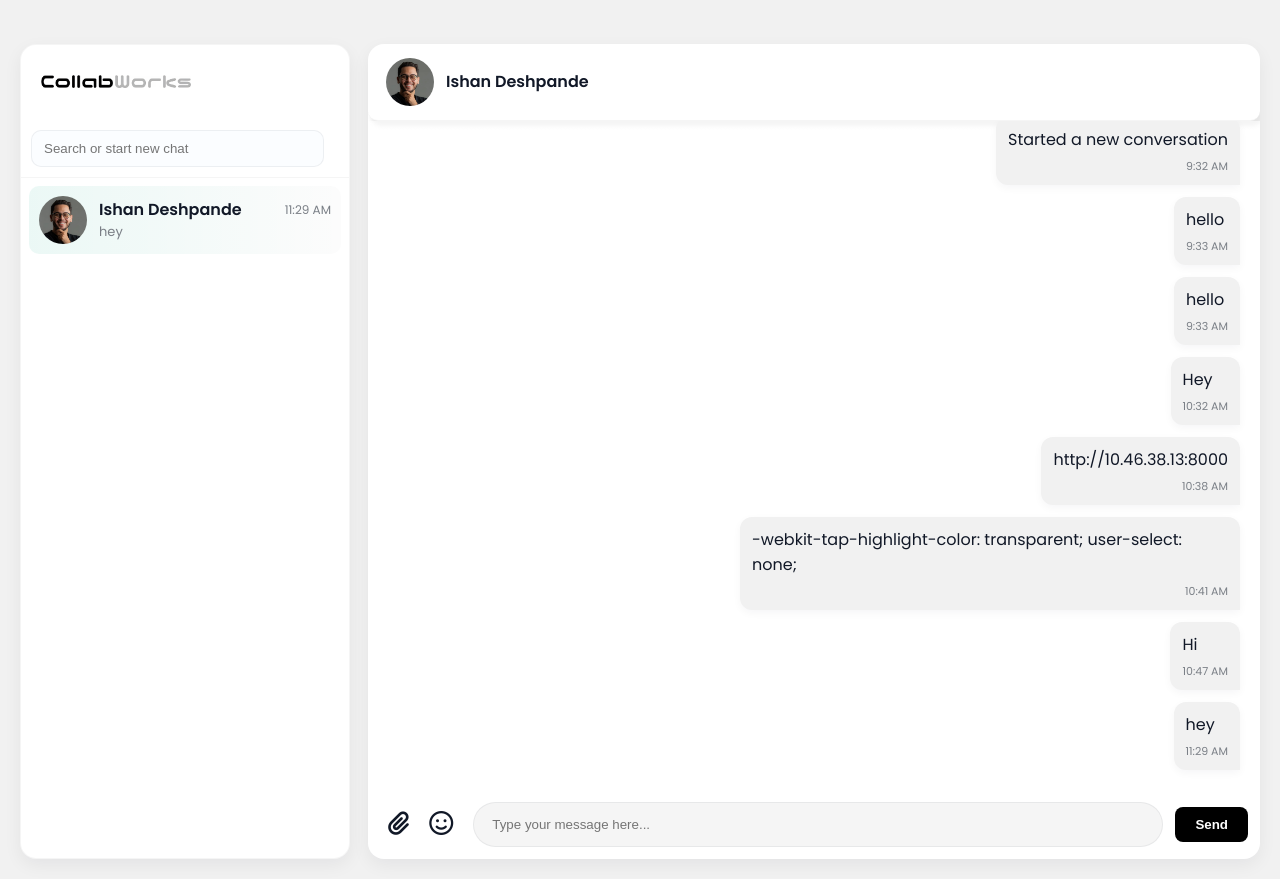
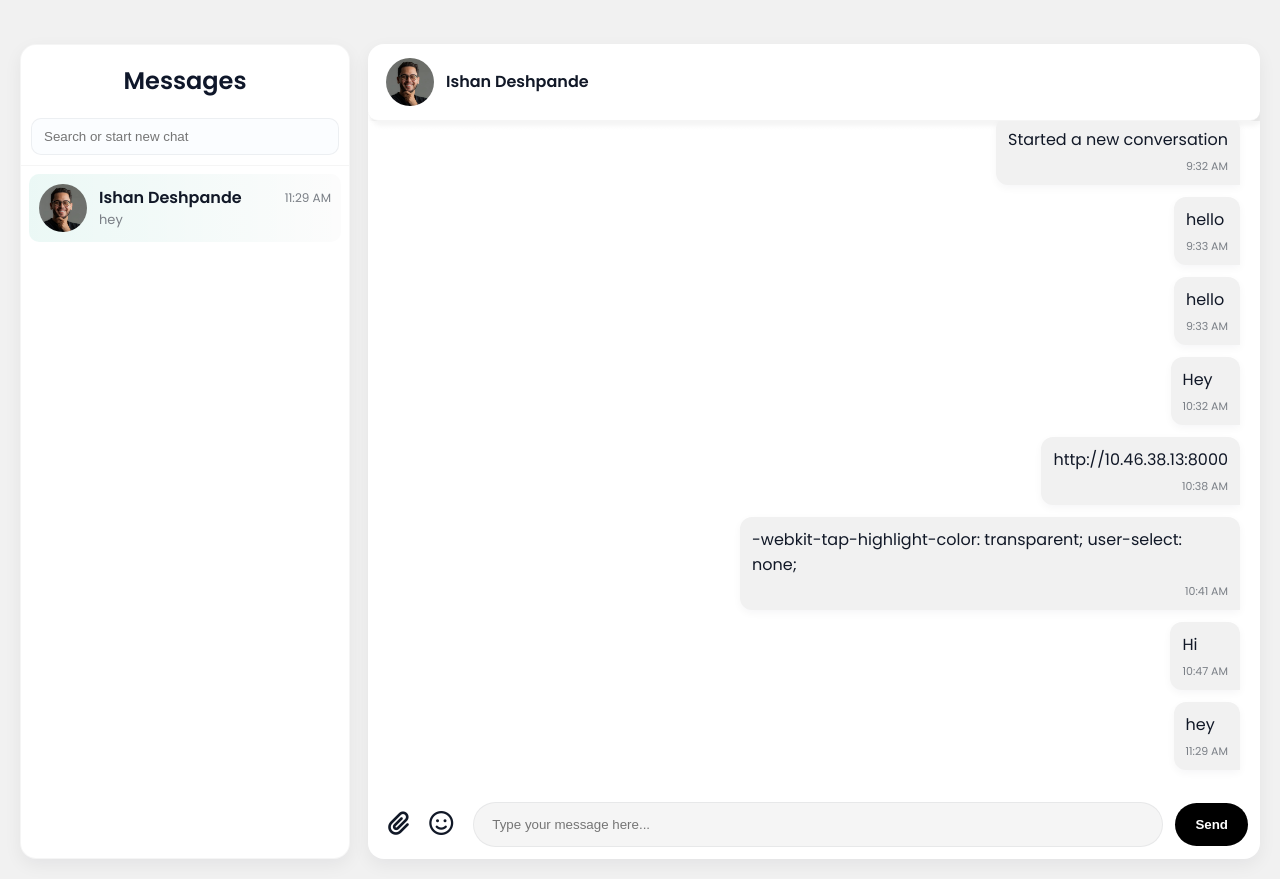
Before and after one commit to deshpandeishan/collab-works, a Flask app: page /chat_page in a window 1280 px wide. Shown: the part 80-959 px from the top of the page. Run offline with Flask 3, Linux system fonts and the light colour scheme; a user stored in the database is signed in; parts of the project's set-up code (start-up, migrations or seed data) failed here and were passed over; some libraries are stand-ins or nearby versions.

Commit message:
add page title

```diff
--- a/static/css/chat/style.css
+++ b/static/css/chat/style.css
@@ -68,12 +68,12 @@ body {
     font-weight: 700;
     font-size: 1.5rem;
     color: #0f172a;
-    margin: 15px 8px;
-    margin-top: 0;
+    text-align: center;
+    margin-top: 8px;
 }
 
 .search input {
-    width: 95%;
+    width: 100%;
     padding: 10px 12px;
     border-radius: 10px;
     border: 1px solid rgba(15,23,42,0.06);
@@ -259,27 +259,18 @@ body {
 }
 
 .send {
+    display: flex;
+    align-items: center;
+    justify-content: center;
     padding: 14px 20px;
     border-radius: 999px;
-    background: var(--accent);
-    background-color: black;
-    color: white;
+    background-color: #000;
+    color: #fff;
     border: none;
     cursor: pointer;
     font-weight: 600;
 }
 
-.send {
-    display: flex;
-    align-items: center;
-    justify-content: center;
-    background-color: #000;
-    color: #fff;
-    border: none;
-    padding: 10px 20px;
-    border-radius: 8px;
-    cursor: pointer;
-}
 
 .send-icon {
     display: none;
@@ -294,7 +285,7 @@ body {
 }
 
 .sidebar-logo {
-    display: flex;
+    display: none;
     justify-content: center;
     align-items: center;
     padding: 15px 0;
@@ -348,7 +339,6 @@ body {
     display: flex;
     justify-content: space-between;
     align-items: center;
-    padding: 0 0 10px 0;
 
 }
 
@@ -357,8 +347,16 @@ body {
         padding: 0;
     }
 
+    .page-title {
+        display: none;
+    }
+
     .app {
         height: 100%;
+    }
+
+    .sidebar-logo {
+        display: flex;
     }
 
     .sidebar-open {
@@ -428,4 +426,8 @@ body {
         margin-left: 40px;
     }
 
+    .app {
+        background-color: #fff;
+    }
+
 }
--- a/templates/chat/client_chat.html
+++ b/templates/chat/client_chat.html
@@ -19,6 +19,7 @@
 
             <aside class="sidebar-left">
                 <div class="sidebar-top">
+                    <div class="page-title">Messages</div>
                     <div class="sidebar-logo-close">
                         <div class="sidebar-logo">
                             <a href="{{ url_for('index') }}">
```
Also changed, not shown: instance/database.db.
